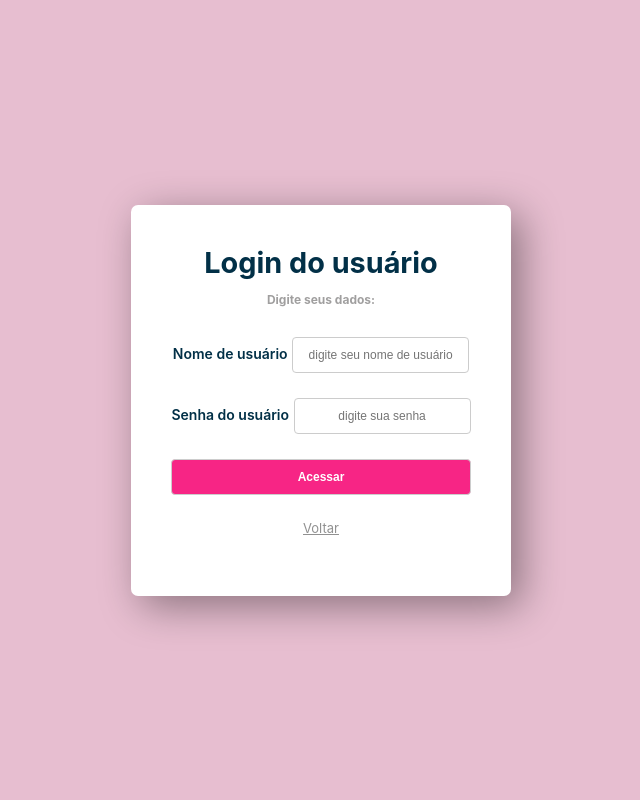
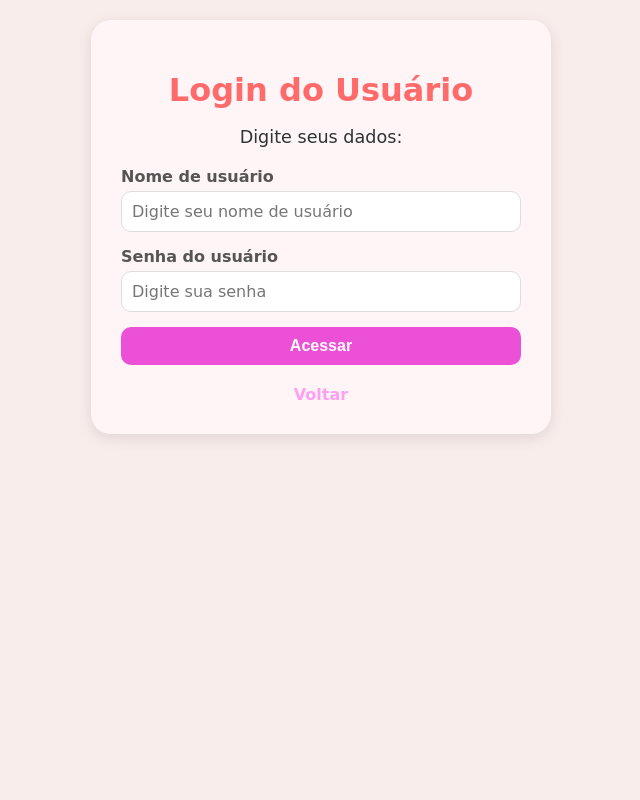
Before and after one commit to MayMatilde/LBP1_OProjetooo3, a Flask app: page /login in a window 1280 px wide. Shown: the whole page, without its empty margins (319-959 px from the left). Run offline with Flask 3, Linux system fonts and the light colour scheme; parts of the project's set-up code (start-up, migrations or seed data) failed here and were passed over.

Commit message:
Add files via upload

```diff
--- a/projetinho/app.py
+++ b/projetinho/app.py
@@ -1,15 +1,15 @@
-from flask import Flask, render_template, session, redirect, url_for, request, make_response
+from flask import Flask, request
 from controllers.controller import vamos_arrasar
 
 app = Flask(__name__)
 app.register_blueprint(vamos_arrasar)
 app.secret_key = 'JesusVive'  #chave para acessar os cookies da sessão para que o user não modifique o cookie|CRIPTOGRAFIA
 
-rotas_livres = ["vamos_arrasar.visu", "vamos_arrasar.login"]
+rotas_livres = ["vamos_arrasar.user", "vamos_arrasar.index"]
 
-
+#Middleware com o tipo before_request. Antes da requisição
 @app.before_request
-def porteiroDaSessao():
+def verificaSessao():
     if request.endpoint in rotas_livres:
         return
 
--- a/projetinho/controllers/controller.py
+++ b/projetinho/controllers/controller.py
@@ -1,49 +1,72 @@
 from flask import Blueprint, render_template, request, redirect, session, url_for, flash, make_response
-from model.models import usuarios, versiculos_por_topico
+from model.models import usuarios
 
 vamos_arrasar = Blueprint('vamos_arrasar', __name__)
 
-# Página inicial🥳
+#Página inicial🥳
 @vamos_arrasar.route('/')
 def visu():
     if 'name' in session:
         nome_usuario = session.get('name')
-        topicos = versiculos_por_topico.keys()
-        return render_template('user.html', nome_usuario=nome_usuario, topicos=topicos)
-    return render_template('user.html', topicos=[])
+        return render_template('user.html', nome_usuario=nome_usuario)
+    return render_template('user.html')
 
-# Rota da página de login 😍
+
+#Rota da página de login 😍
 @vamos_arrasar.route('/login', methods=['GET', 'POST'])
-def login():
+def login ():
     if request.method == 'POST':
         nome = request.form['username']
         senha = request.form['password']
         for usuario in usuarios:
             if nome == usuario.nome and senha == usuario.senha:
                 session['name'] = usuario.nome
-                return redirect(url_for('vamos_arrasar.autentica'))
+                return redirect(url_for('vamos_arrasar.resposta')) #renderiza a função resposta, porque deu certo
         flash('Usuário ou senha inválidos!', 'erro')
     return render_template('index.html')
 
-# Rota autentica 😉
-@vamos_arrasar.route('/autentica')
-def autentica():
-    topico_selecionado = request.cookies.get('topico_selecionado')
-    versiculo = versiculos_por_topico.get(topico_selecionado, "Selecione um tópico")
-    return render_template('versiculo.html', topico=topico_selecionado, versiculo=versiculo)
+#A rota que deu certo  😉
+@vamos_arrasar.route('/resposta', methods=["GET", "POST"])
+def resposta():
+    if request.method == "POST":
+        response = make_response(redirect(url_for('vamos_arrasar.resposta')))
+        if request.form.get('opcao1'):
+            response.set_cookie("versiculo", "Um novo mandamento vos dou: Que vos ameis uns aos outros. (João 13:34-35)", max_age=60 * 60 * 24)
+        elif request.form.get('opcao2'):
+            response.set_cookie("versiculo", "Deixo-lhes a paz; a minha paz lhes dou. (João 14:27)", max_age=60 * 60 * 24)
+        elif request.form.get('opcao3'):
+            response.set_cookie("versiculo", "E eu estarei sempre com vocês, até o fim dos tempos. (Mateus 28:20)", max_age=60 * 60 * 24)
+        elif request.form.get('opcao4'):
+            response.set_cookie("versiculo", "Vinde a mim, todos os que estais cansados e oprimidos, e eu vos aliviarei. (Mateus 11:28-30)", max_age=60 * 60 * 24)
+        return response
 
-@vamos_arrasar.route('/selecionar_topico', methods=['POST'])
-def selecionar_topico():
-    if request.method == 'POST':
-        topico = request.form.get('topico')
-        if topico not in versiculos_por_topico:
-            return 'Tópico inválido'
-        resposta = make_response(redirect(url_for('vamos_arrasar.autentica')))
-        resposta.set_cookie('topico_selecionado', topico, max_age=60 * 60 * 24)
-        return resposta
+    versiculo = request.cookies.get('versiculo', "Nenhum versículo foi selecionado.")
+    return render_template("resposta.html", versiculo=versiculo)
 
-# Rota logout😁
+
+#Rota logout😁
 @vamos_arrasar.route('/logout')
 def logout():
+    resp= make_response(redirect(url_for("vamos_arrasar.login")))
     session.pop('name', None)
+    resp.set_cookie("versiculo1", "", expires = 0)
+    resp.set_cookie("versiculo2", "", expires = 0)
+    resp.set_cookie("versiculo3", "", expires = 0)
+    resp.set_cookie("versiculo4", "", expires = 0)
     return redirect(url_for('vamos_arrasar.login'))
+
+
+
+#request = pedido
+#  ____________Sessão_____________
+# |                               |
+# |          |--------|           |_______________________________
+# |          |__name__|           |
+# |                               |
+# |_______________________________|
+
+
+# Middleware: melhor é o *Before*
+# Middleware melhor não criar no blueprint
+#redirect.endpoint: não testa, o user pode acessar livremente
+#cookies sempre são guardados na requisão
--- a/projetinho/model/models.py
+++ b/projetinho/model/models.py
@@ -4,3 +4,5 @@ class User:
         self.senha = senha
 
 usuarios = [ User("Filha amada", "123clt"), User("Filho amado", "456")]
+
+#simulação de um banco de dados
--- a/projetinho/templates/index.html
+++ b/projetinho/templates/index.html
@@ -3,137 +3,115 @@
 <head>
     <meta charset="UTF-8">
     <meta name="viewport" content="width=device-width, initial-scale=1.0">
-    <title>Login</title>
+    <title>Login do Usuário</title>
     <style>
-        :root {
-            --primary-color: #f72585;
-            --text-color: #023047;
-            --background-color: #fff;
-            --input-border-color: #ccc;
-            --input-focus-border-color: #f72585;
+        body {
+            background-color: #f8edeb;
+            font-family: 'Comic Sans MS', 'Arial', sans-serif;
+            color: #333;
+            text-align: center;
+            margin: 0;
+            padding: 20px;
         }
 
-        body {
-            font-family: 'Inter', sans-serif;
-            margin: 0;
-            padding: 0;
-            color: var(--text-color);
-            background-color: #e7bed0;
-            display: flex;
-            align-items: center;
-            justify-content: center;
-            height: 100vh;
+        .container {
+            background-color: #fff5f7;
+            padding: 30px;
+            border-radius: 20px;
+            box-shadow: 0 4px 15px rgba(0, 0, 0, 0.1);
+            display: inline-block;
+            max-width: 400px;
+            width: 100%;
         }
 
-        .formLogin {
-            display: flex;
-            flex-direction: column;
-            background-color: var(--background-color);
-            border-radius: 7px;
-            padding: 40px;
-            box-shadow: 10px 10px 40px rgba(0, 0, 0, 0.4);
-            gap: 5px;
-            width: 300px;
-            text-align: center;
+        h1 {
+            color: #ff6b6b;
+            font-size: 2em;
+            margin-bottom: 10px;
         }
 
-        .formLogin h1 {
-            margin: 0;
-            font-weight: 500;
-            font-size: 1.8em;
-            font-weight: bold;
+        p {
+            margin-bottom: 20px;
+            font-size: 1.1em;
+            color: #2d3436;
         }
 
-        .formLogin p {
-            font-size: 12px;
-            color: #a09f9f;
-            margin-bottom: 25px;
+        label {
+            display: block;
+            text-align: left;
             font-weight: bold;
+            margin-bottom: 5px;
+            color: #555;
         }
 
-        .formLogin input {
+        input[type="text"], input[type="password"] {
+            width: 100%;
             padding: 10px;
-            font-size: 12px;
-            border: 1px solid var(--input-border-color);
-            margin: 5px 0 20px;
-            border-radius: 4px;
-            transition: border 160ms linear;
-            outline: none;
-            text-align: center;
-        }
-
-        .formLogin input:focus {
-            border: 1px solid var(--input-focus-border-color);
-        }
-
-        .formLogin label {
-            font-size: 14px;
-            font-weight: 600;
-        }
-
-        .formLogin a {
-            margin-bottom: 20px;
-            font-size: 13px;
-            color: #919191;
-            transition: color 160ms linear;
-        }
-
-        .formLogin a:hover {
-            color: var(--primary-color);
+            margin-bottom: 15px;
+            border-radius: 10px;
+            border: 1px solid #ddd;
+            box-sizing: border-box;
+            font-size: 1em;
+            font-family: 'Comic Sans MS', 'Arial', sans-serif;
         }
 
         .btn {
-            background-color: var(--primary-color);
-            color: #fff;
-            font-size: 14px;
-            font-weight: 600;
+            background-color: #ec50d7;
+            color: white;
             border: none;
+            padding: 10px 20px;
+            border-radius: 10px;
+            font-weight: bold;
+            font-size: 1em;
             cursor: pointer;
-            transition: transform 160ms linear, background-color 160ms linear;
+            transition: background-color 0.3s ease;
             width: 100%;
         }
 
         .btn:hover {
-            transform: scale(1.05);
-            background-color: #ff0676;
+            background-color: #b930a6;
         }
 
-        @media (max-width: 400px) {
-            .formLogin {
-                width: 90%;
-                padding: 20px;
-            }
-
-            .formLogin h1 {
-                font-size: 1.5em;
-            }
+        .mensagem {
+            color: #e03737;
+            font-size: 0.9em;
+            margin-top: 10px;
+            font-weight: bold;
         }
 
-        .erro {
-            color: rgb(255, 0, 119) !important;
+        a {
+            color: #ff9ff3;
+            text-decoration: none;
+            font-weight: bold;
+            display: inline-block;
+            margin-top: 20px;
+            transition: color 0.3s ease;
+        }
+
+        a:hover {
+            color: #c56cf0;
         }
     </style>
 </head>
 <body>
-    <div class="formLogin">
-        <form action="{{url_for('vamos_arrasar.login')}}" method="POST">
-            <h1>Login do usuário</h1>
+    <div class="container">
+        <form action="{{ url_for('vamos_arrasar.login') }}" method="POST">
+            <h1>Login do Usuário</h1>
             <p>Digite seus dados:</p>
             <label for="username">Nome de usuário</label>
-            <input type="text" id="username" name="username" placeholder="digite seu nome de usuário" required>
-            <br>
+            <input type="text" id="username" name="username" placeholder="Digite seu nome de usuário" required>
             <label for="password">Senha do usuário</label>
-            <input type="password" id="password" name="password" placeholder="digite sua senha" required>
+            <input type="password" id="password" name="password" placeholder="Digite sua senha" required>
             <input type="submit" value="Acessar" class="btn">
-            {% with mensagens = get_flashed_messages(with_categories = True)  %}
+            {% with mensagens = get_flashed_messages(with_categories=True) %}
                 {% if mensagens %}
                     {% for c, mensagem in mensagens %}
-                        <p class="{{c}}">{{mensagem}}</p>
+                        <p class="mensagem {{c}}">{{mensagem}}</p>
                     {% endfor %}
                 {% endif %}
             {% endwith %}
         </form>
-        <a href="{{url_for('vamos_arrasar.visu')}}">Voltar</a>
+        <a href="{{ url_for('vamos_arrasar.visu') }}">Voltar</a>
     </div>
 </body>
 </html>
```
Also changed, not shown: projetinho/templates/user.html (+90 -21 lines).
